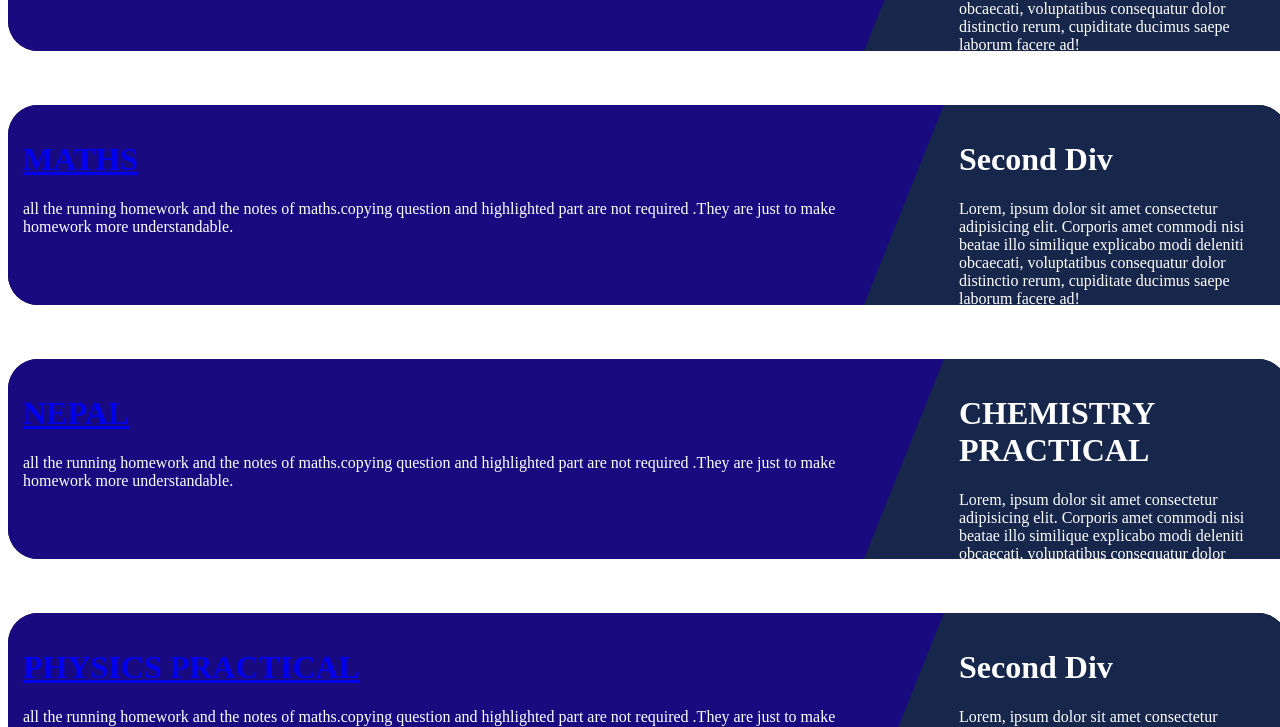
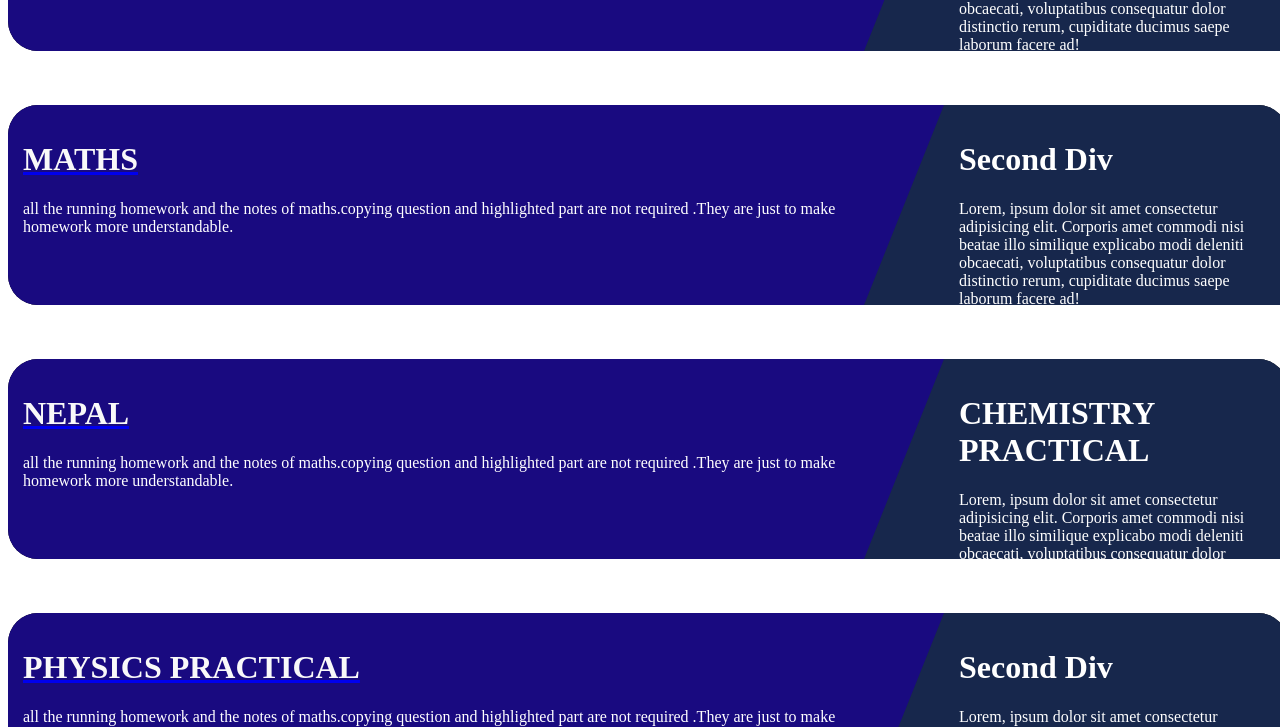
Before and after one commit to PrasadiAcademy/prasadi.., a plain HTML site: page sanat.html in a window 1280 px wide. Shown: the part 627-1354 px from the top of the page. Drawn offline with Linux system fonts and the light colour scheme.

Commit message:
Update sumo.css
Signed-off-by: PrasadiAcademy <138211123+PrasadiAcademy@users.noreply.github.com>

```diff
--- a/sumo.css
+++ b/sumo.css
@@ -163,3 +163,6 @@ border-radius: 30px;
   opacity: 0;
   transition: opacity 0.8s ease;
 }
+.div-1 .content H1{
+  color: #f9f9f9;
+}
```
